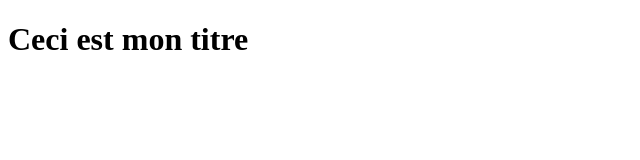
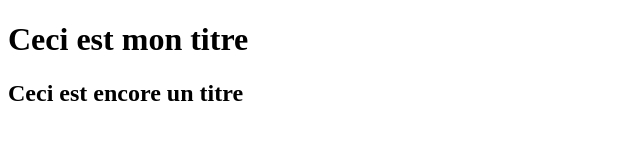
Before and after one commit to ManonGrazio/helloWorld, a plain HTML site: page index.html in a window 1280 px wide. Shown: the whole page, without its empty margins (0-640 px from the left). Drawn offline with Linux system fonts and the light colour scheme.

Commit message:
ajout d'un nouveau titre

```diff
--- a/index.html
+++ b/index.html
@@ -7,6 +7,7 @@
   </head>
   <body>
     <h1>Ceci est mon titre</h1>
+    <h2>Ceci est encore un titre</h2>
 
   </body>
 </html>
```
